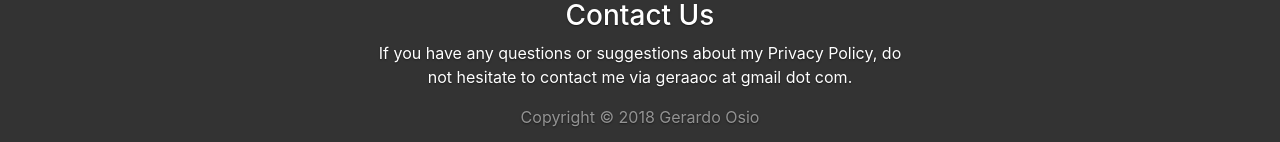
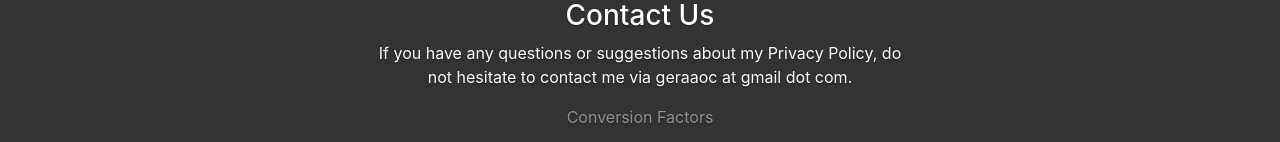
Before and after one commit to geraosio/ConversionFactors, a Jekyll site: the page built from privacy.html, in a window 1280 px wide. Shown: the part 1107-1249 px from the top of the page. Built offline with Jekyll 4.4.1, drawn with Linux system fonts in a browser that asks for light colours.

Commit message:
Change footer content to app name

```diff
--- a/_includes/footer.html
+++ b/_includes/footer.html
@@ -1,5 +1,5 @@
 <footer class="mastfoot mt-auto">
   <div class="inner">
-    <p>Copyright © 2018 Gerardo Osio</p>
+    <p>Conversion Factors</p>
   </div>
 </footer>
```
